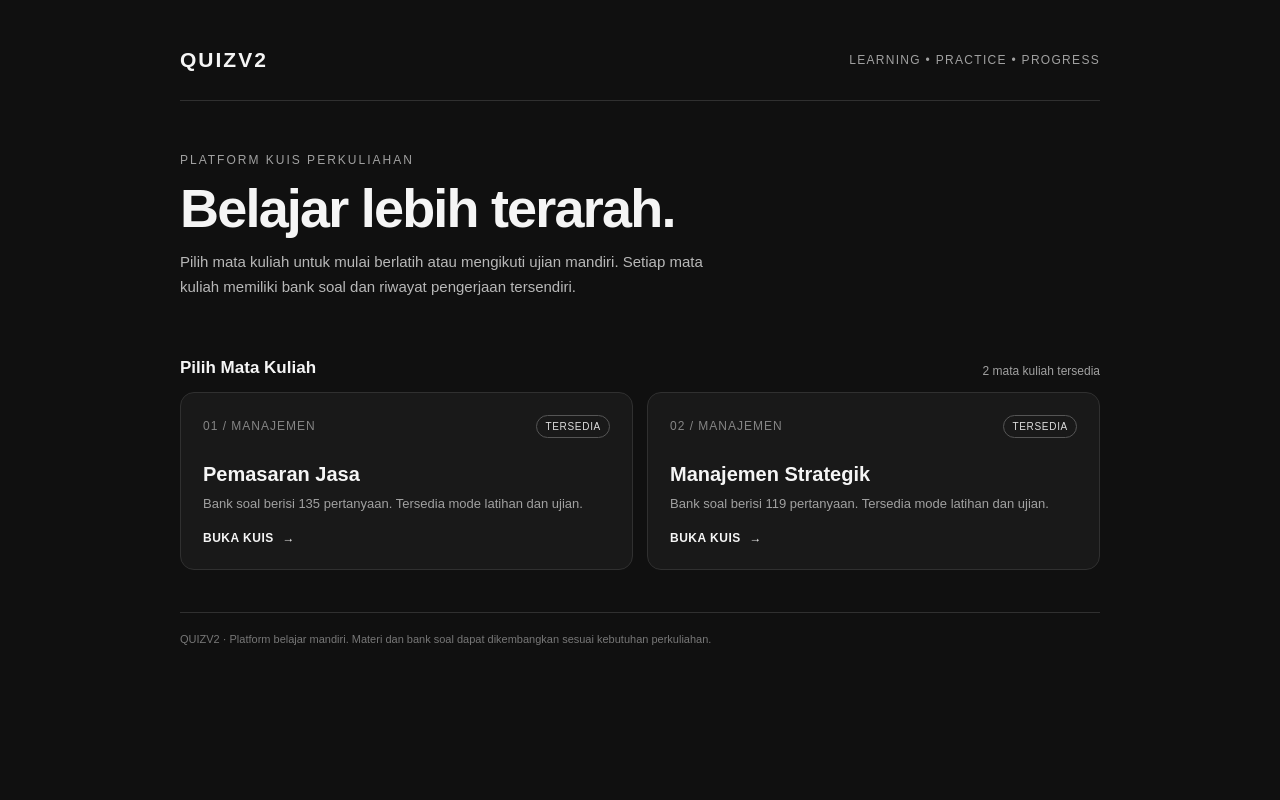
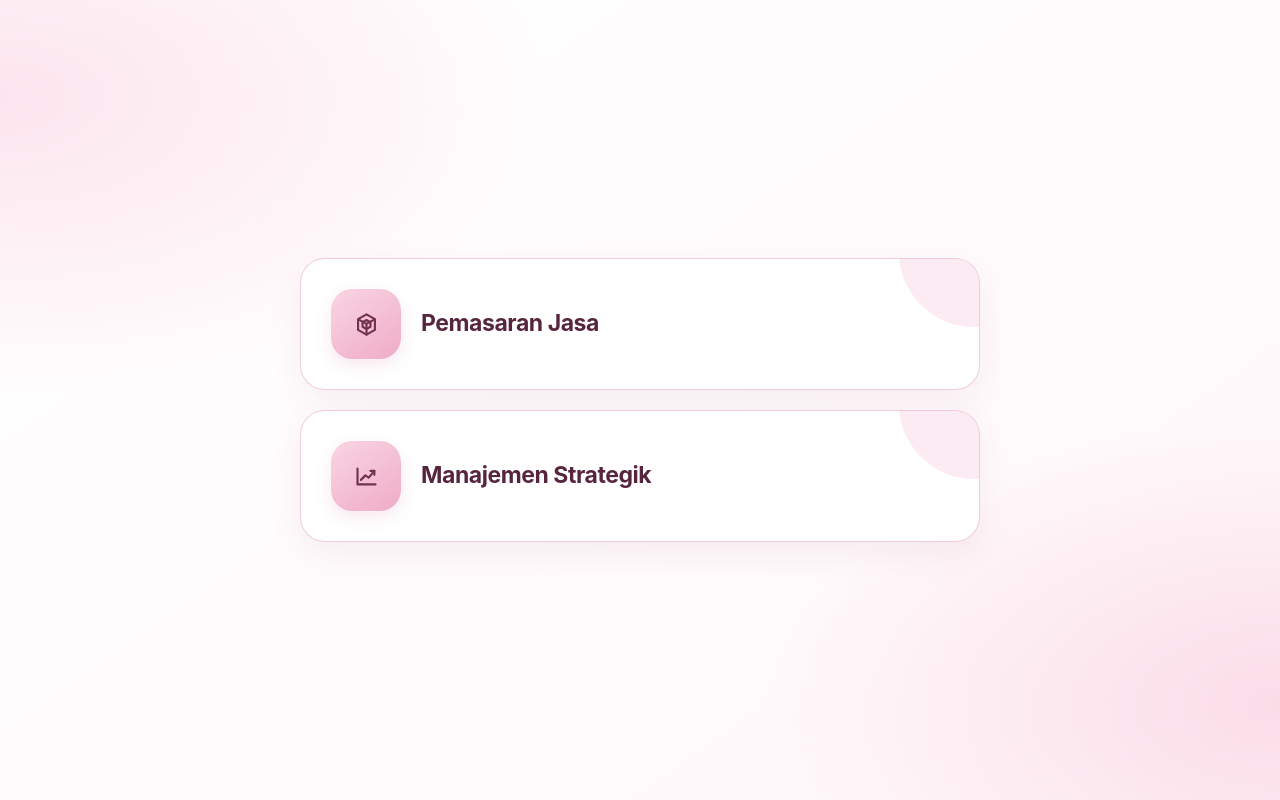
Before and after one commit to devvvrrd/QuizV2, a plain HTML site: page index.html in a window 1280 px wide. Drawn offline with Linux system fonts and the light colour scheme.

Commit message:
Apply soft pink homepage redesign

```diff
--- a/index.html
+++ b/index.html
@@ -3,79 +3,133 @@
 <head>
   <meta charset="UTF-8">
   <meta name="viewport" content="width=device-width, initial-scale=1.0">
-  <meta name="theme-color" content="#111111">
-  <meta name="description" content="QuizV2 — platform latihan dan ujian mandiri untuk mata kuliah.">
-  <title>QuizV2 — Platform Kuis Perkuliahan</title>
+  <meta name="theme-color" content="#fff7fa">
+  <meta name="description" content="Pilih mata kuliah untuk membuka kuis.">
+  <title>QuizLearn — Mata Kuliah</title>
   <style>
-    :root { color-scheme: dark; --bg:#101010; --panel:#191919; --line:#303030; --muted:#a1a1a1; --text:#f5f5f5; }
-    * { box-sizing:border-box; }
-    body { margin:0; min-height:100vh; background:var(--bg); color:var(--text); font-family:Arial,Helvetica,sans-serif; }
-    .wrap { width:min(920px, calc(100% - 36px)); margin:0 auto; padding:48px 0 36px; }
-    header { display:flex; align-items:center; justify-content:space-between; gap:16px; padding-bottom:28px; border-bottom:1px solid var(--line); }
-    .brand { font-size:21px; font-weight:800; letter-spacing:2px; }
-    .tag { color:var(--muted); font-size:12px; letter-spacing:1.3px; text-transform:uppercase; }
-    .intro { padding:52px 0 34px; }
-    .eyebrow { color:var(--muted); font-size:12px; letter-spacing:2px; text-transform:uppercase; }
-    h1 { margin:13px 0 12px; font-size:clamp(32px,7vw,54px); line-height:1.05; letter-spacing:-1.8px; }
-    .intro p { max-width:560px; margin:0; color:#b8b8b8; font-size:15px; line-height:1.7; }
-    .section-head { display:flex; align-items:end; justify-content:space-between; gap:12px; margin:24px 0 14px; }
-    h2 { margin:0; font-size:17px; }
-    .count { color:var(--muted); font-size:12px; }
-    .grid { display:grid; grid-template-columns:repeat(auto-fit,minmax(250px,1fr)); gap:14px; }
-    .card { display:block; padding:22px; min-height:178px; background:var(--panel); border:1px solid var(--line); border-radius:14px; color:inherit; text-decoration:none; transition:border-color .18s, transform .18s; }
-    .card:hover { border-color:#888; transform:translateY(-2px); }
-    .card-top { display:flex; justify-content:space-between; align-items:center; gap:12px; }
-    .number { color:#858585; font-size:12px; letter-spacing:1px; }
-    .status { padding:5px 8px; border:1px solid #555; border-radius:20px; color:#ddd; font-size:10px; letter-spacing:.7px; text-transform:uppercase; }
-    .card h3 { margin:25px 0 8px; font-size:20px; }
-    .card p { margin:0; color:var(--muted); font-size:13px; line-height:1.5; }
-    .open { display:inline-block; margin-top:18px; font-size:12px; font-weight:700; letter-spacing:.5px; }
-    .arrow { margin-left:5px; }
-    footer { margin-top:42px; padding-top:18px; border-top:1px solid var(--line); color:#777; font-size:11px; line-height:1.6; }
-    @media (max-width:520px) { .wrap{padding-top:28px}.intro{padding:40px 0 25px}.tag{font-size:10px} }
+    :root {
+      color-scheme: light;
+      --ink: #57263e;
+      --pink: #f4b6ce;
+      --pink-soft: #fde8f0;
+      --pink-pale: #fff7fa;
+      --white: #ffffff;
+    }
+    * { box-sizing: border-box; }
+    html { min-height: 100%; }
+    body {
+      margin: 0;
+      min-height: 100vh;
+      color: var(--ink);
+      font-family: Inter, ui-sans-serif, system-ui, -apple-system, BlinkMacSystemFont, "Segoe UI", sans-serif;
+      background:
+        radial-gradient(ellipse at 0% 12%, rgba(250, 210, 226, .58), transparent 34rem),
+        radial-gradient(ellipse at 100% 88%, rgba(244, 182, 206, .42), transparent 32rem),
+        linear-gradient(145deg, #ffffff 0%, var(--pink-pale) 100%);
+    }
+    main {
+      width: min(100% - 40px, 680px);
+      min-height: 100vh;
+      margin: 0 auto;
+      display: flex;
+      align-items: center;
+      justify-content: center;
+      padding: 48px 0;
+    }
+    .courses {
+      display: grid;
+      width: 100%;
+      gap: 18px;
+    }
+    .course {
+      position: relative;
+      display: flex;
+      align-items: center;
+      gap: 20px;
+      min-height: 116px;
+      padding: 22px 24px;
+      overflow: hidden;
+      color: var(--ink);
+      text-decoration: none;
+      background: rgba(255, 255, 255, .88);
+      border: 1px solid rgba(238, 183, 205, .72);
+      border-radius: 25px;
+      box-shadow: 0 12px 32px rgba(133, 66, 94, .075), inset 0 1px 0 rgba(255,255,255,.9);
+      -webkit-tap-highlight-color: transparent;
+      transition: transform .18s ease, box-shadow .18s ease, border-color .18s ease;
+    }
+    .course::after {
+      content: "";
+      position: absolute;
+      width: 150px;
+      height: 150px;
+      right: -70px;
+      top: -82px;
+      border-radius: 50%;
+      background: rgba(249, 213, 227, .48);
+      pointer-events: none;
+    }
+    .course:active { transform: scale(.985); }
+    .course:focus-visible {
+      outline: 3px solid #d978a1;
+      outline-offset: 4px;
+    }
+    .course-icon {
+      position: relative;
+      z-index: 1;
+      flex: 0 0 62px;
+      width: 62px;
+      height: 62px;
+      display: grid;
+      place-items: center;
+      border-radius: 19px;
+      background: linear-gradient(145deg, #f9d5e3, #efabc7);
+      box-shadow: 0 6px 16px rgba(198, 104, 143, .15);
+    }
+    .course-icon svg {
+      width: 27px;
+      height: 27px;
+      fill: none;
+      stroke: #71334f;
+      stroke-width: 1.9;
+      stroke-linecap: round;
+      stroke-linejoin: round;
+    }
+    .course-name {
+      position: relative;
+      z-index: 1;
+      margin: 0;
+      font-size: clamp(18px, 4.8vw, 23px);
+      line-height: 1.3;
+      font-weight: 700;
+      letter-spacing: -.45px;
+    }
+    @media (min-width: 600px) {
+      .courses { gap: 20px; }
+      .course { min-height: 132px; padding: 26px 30px; }
+      .course-icon { width: 70px; height: 70px; flex-basis: 70px; border-radius: 21px; }
+    }
+    @media (prefers-reduced-motion: reduce) {
+      .course { transition: none; }
+    }
   </style>
 </head>
 <body>
-  <main class="wrap">
-    <header>
-      <div class="brand">QUIZV2</div>
-      <div class="tag">Learning • Practice • Progress</div>
-    </header>
-
-    <section class="intro">
-      <div class="eyebrow">Platform Kuis Perkuliahan</div>
-      <h1>Belajar lebih terarah.</h1>
-      <p>Pilih mata kuliah untuk mulai berlatih atau mengikuti ujian mandiri. Setiap mata kuliah memiliki bank soal dan riwayat pengerjaan tersendiri.</p>
-    </section>
-
-    <section aria-labelledby="courses-title">
-      <div class="section-head">
-        <h2 id="courses-title">Pilih Mata Kuliah</h2>
-        <span class="count">2 mata kuliah tersedia</span>
-      </div>
-      <div class="grid">
-        <a class="card" href="./pemasaran-jasa/">
-          <div class="card-top">
-            <span class="number">01 / MANAJEMEN</span>
-            <span class="status">Tersedia</span>
-          </div>
-          <h3>Pemasaran Jasa</h3>
-          <p>Bank soal berisi 135 pertanyaan. Tersedia mode latihan dan ujian.</p>
-          <span class="open">BUKA KUIS <span class="arrow">→</span></span>
-        </a>
-        <a class="card" href="./manajemen-strategik/">
-          <div class="card-top">
-            <span class="number">02 / MANAJEMEN</span>
-            <span class="status">Tersedia</span>
-          </div>
-          <h3>Manajemen Strategik</h3>
-          <p>Bank soal berisi 119 pertanyaan. Tersedia mode latihan dan ujian.</p>
-          <span class="open">BUKA KUIS <span class="arrow">→</span></span>
-        </a>
-      </div>
-    </section>
-
-    <footer>QUIZV2 · Platform belajar mandiri. Materi dan bank soal dapat dikembangkan sesuai kebutuhan perkuliahan.</footer>
+  <main>
+    <nav class="courses" aria-label="Mata kuliah">
+      <a class="course" href="./pemasaran-jasa/" aria-label="Pemasaran Jasa">
+        <span class="course-icon" aria-hidden="true">
+          <svg viewBox="0 0 24 24"><path d="M12 3 4.5 7.2v9.6L12 21l7.5-4.2V7.2L12 3Z"/><path d="m8.5 10 3.5-2 3.5 2v4L12 16l-3.5-2v-4Z"/><path d="m4.8 7.4 7.2 4 7.2-4M12 11.5V21"/></svg>
+        </span>
+        <h1 class="course-name">Pemasaran Jasa</h1>
+      </a>
+      <a class="course" href="./manajemen-strategik/" aria-label="Manajemen Strategik">
+        <span class="course-icon" aria-hidden="true">
+          <svg viewBox="0 0 24 24"><path d="M4 19V5M4 19h16"/><path d="m7 15 4-4 3 2 5-6"/><path d="M15.5 7H19v3.5"/></svg>
+        </span>
+        <h2 class="course-name">Manajemen Strategik</h2>
+      </a>
+    </nav>
   </main>
 </body>
 </html>
```
